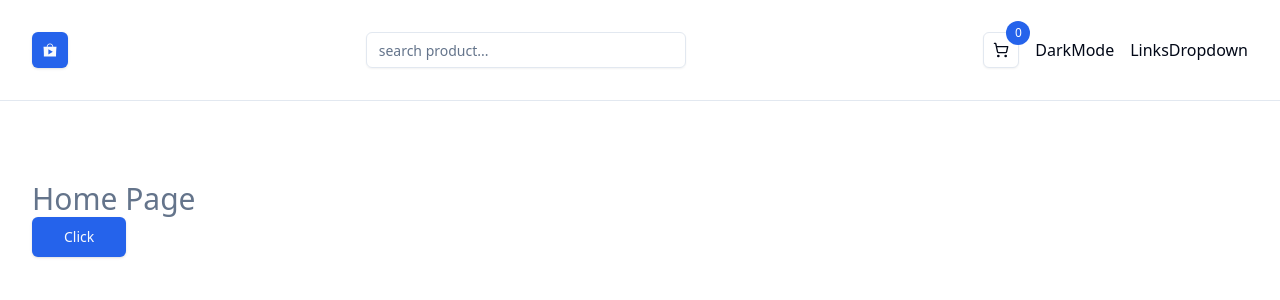
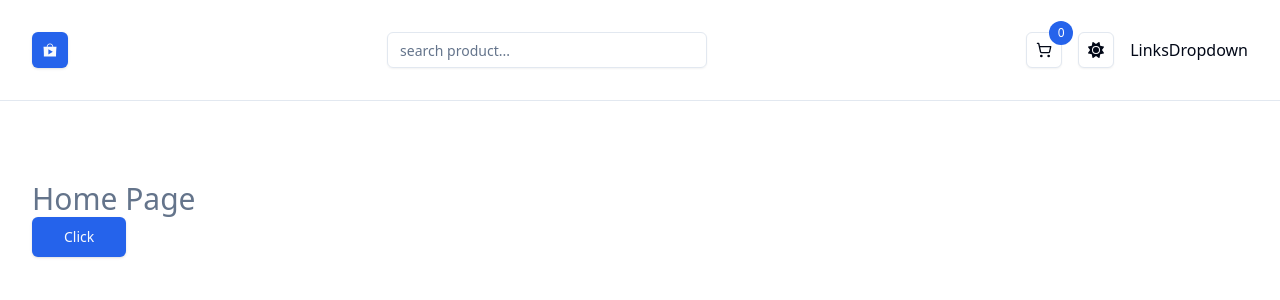
Before and after one commit to Ermias1995/Store-Project, a Next.js app: page / in a window 1280 px wide. Shown: the top 300 px of the page. Built offline with nearby package versions, Linux system fonts and the light colour scheme.

Commit message:
add shadcn toggle dark mode

```diff
--- /dev/null
+++ b/app/Providers.tsx
@@ -0,0 +1,11 @@
+'use client'
+import { ThemeProvider } from "./theme-provider"
+
+function Providers({children}:{children:React.ReactNode}) {
+  return (
+    <ThemeProvider attribute="class" defaultTheme="system" enableSystem disableTransitionOnChange>
+        {children}
+    </ThemeProvider>
+  )
+}
+export default Providers
--- a/app/layout.tsx
+++ b/app/layout.tsx
@@ -3,6 +3,7 @@
 import "./globals.css";
 import Navbar from "@/components/navbar/Navbar";
 import Container from "@/components/global/Container";
+import Providers from "./Providers";
 
 const geistSans = Geist({
   variable: "--font-geist-sans",
@@ -27,10 +28,12 @@
   return (
     <html lang="en">
       <body className={`${geistSans.variable} ${geistMono.variable} antialiased`}>
-        <Navbar/>
-        <Container className="py-20">
-          {children}
-        </Container>
+        <Providers>
+          <Navbar/>
+          <Container className="py-20">
+            {children}
+          </Container>
+        </Providers>
       </body>
     </html>
   );
--- /dev/null
+++ b/app/theme-provider.tsx
@@ -0,0 +1,9 @@
+'use client';
+
+import * as React from 'react';
+import { ThemeProvider as NextThemesProvider } from 'next-themes';
+import { type ThemeProviderProps } from 'next-themes';
+
+export function ThemeProvider({ children, ...props }: ThemeProviderProps) {
+  return <NextThemesProvider {...props}>{children}</NextThemesProvider>;
+}
--- a/components/navbar/DarkMode.tsx
+++ b/components/navbar/DarkMode.tsx
@@ -1,6 +1,40 @@
-function DarkMode() {
+'use client';
+
+import * as React from 'react';
+import { FaMoon, FaSun } from "react-icons/fa6";
+import { useTheme } from 'next-themes';
+
+import { Button } from '@/components/ui/button';
+import {
+  DropdownMenu,
+  DropdownMenuContent,
+  DropdownMenuItem,
+  DropdownMenuTrigger,
+} from '@/components/ui/dropdown-menu';
+
+export default function ModeToggle() {
+  const { setTheme } = useTheme();
+
   return (
-    <div>DarkMode</div>
-  )
+    <DropdownMenu>
+      <DropdownMenuTrigger asChild>
+        <Button variant='outline' size='icon'>
+          <FaSun className='h-[1.2rem] w-[1.2rem] rotate-0 scale-100 transition-all dark:-rotate-90 dark:scale-0' />
+          <FaMoon className='absolute h-[1.2rem] w-[1.2rem] rotate-90 scale-0 transition-all dark:rotate-0 dark:scale-100' />
+          <span className='sr-only'>Toggle theme</span>
+        </Button>
+      </DropdownMenuTrigger>
+      <DropdownMenuContent align='end'>
+        <DropdownMenuItem onClick={() => setTheme('light')}>
+          Light
+        </DropdownMenuItem>
+        <DropdownMenuItem onClick={() => setTheme('dark')}>
+          Dark
+        </DropdownMenuItem>
+        <DropdownMenuItem onClick={() => setTheme('system')}>
+          System
+        </DropdownMenuItem>
+      </DropdownMenuContent>
+    </DropdownMenu>
+  );
 }
-export default DarkMode
--- a/package.json
+++ b/package.json
@@ -22,6 +22,7 @@
     "embla-carousel-react": "^8.5.2",
     "lucide-react": "^0.475.0",
     "next": "15.1.7",
+    "next-themes": "^0.4.4",
     "react": "^19.0.0",
     "react-dom": "^19.0.0",
     "react-icons": "^5.4.0",
```
Also changed, not shown: 1 other file (tests, documents, lock files or other folders).
